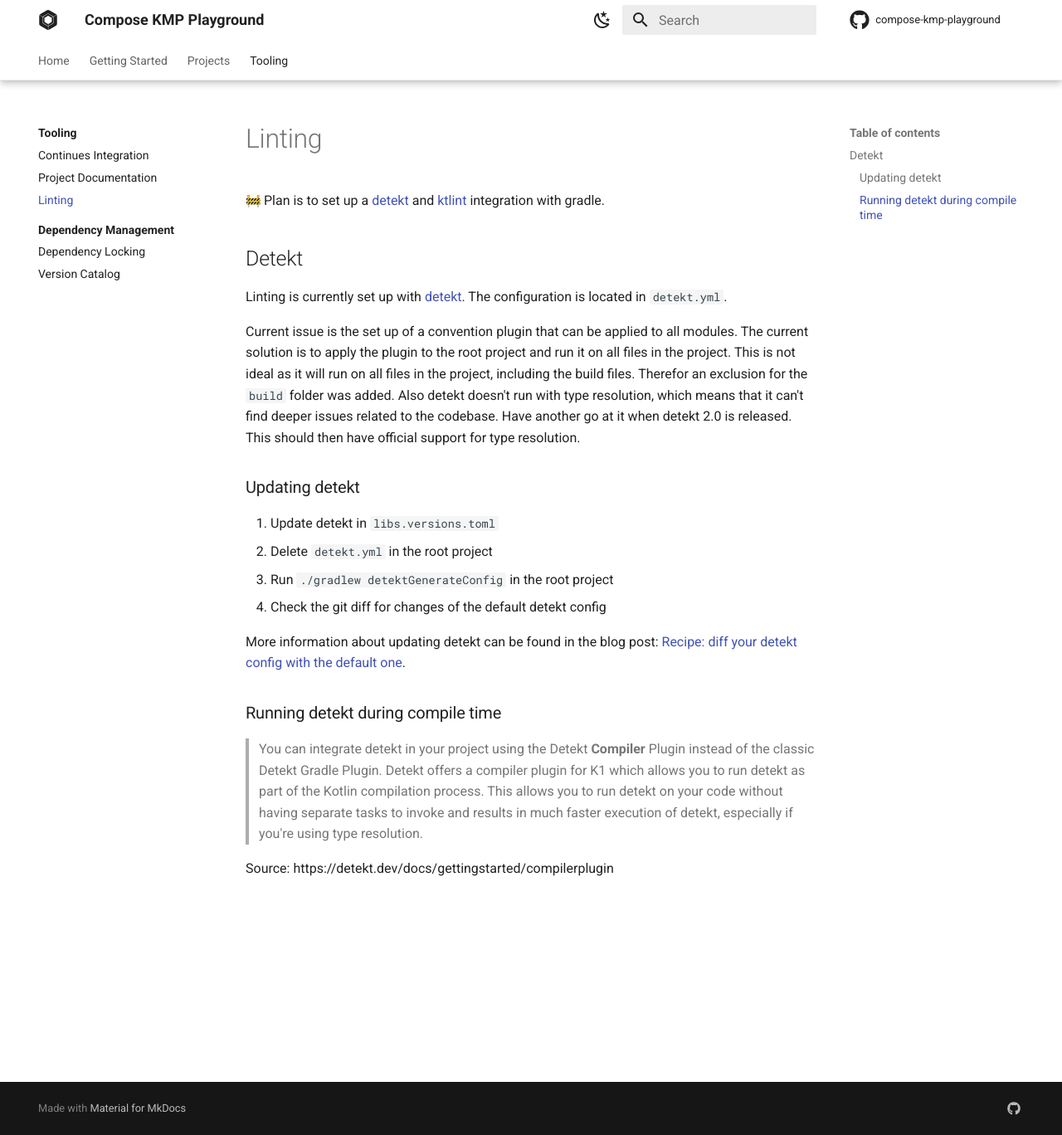
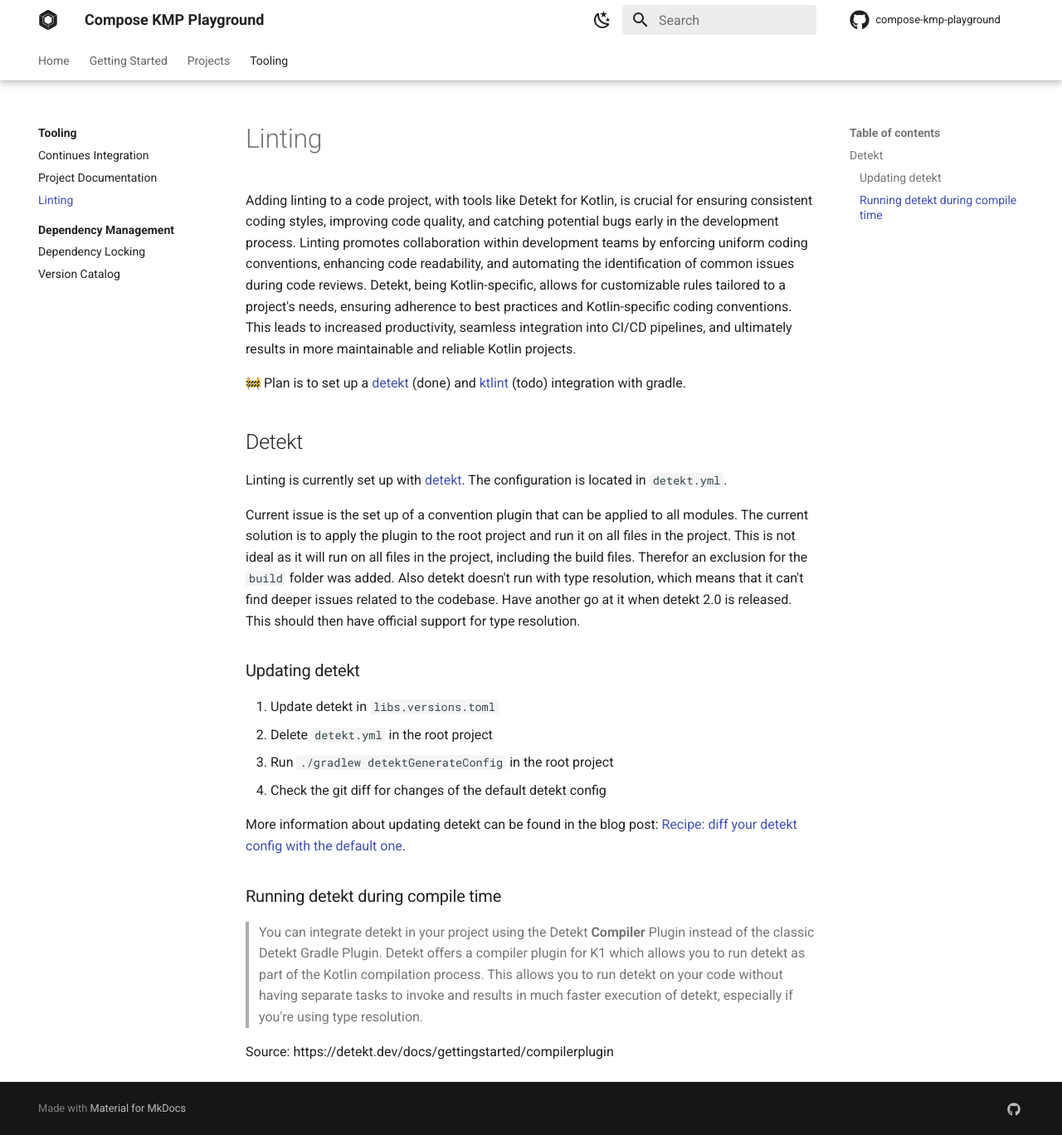
Before and after one commit to addyi/compose-kmp-playground, an MkDocs documentation site: the page built from docs/tooling/linting.md, in a window 1280 px wide and 1368 px high. Shown: the whole window at 83% size. Built offline with MkDocs 1.6.1 and Material for MkDocs 9.7.7, drawn with Linux system fonts in a browser that asks for light colours; emoji names are drawn with the system emoji font; comment, search, counter and statistics services are not loaded.

Commit message:
Add generic note about linting and detekt

```diff
--- a/docs/tooling/linting.md
+++ b/docs/tooling/linting.md
@@ -5,8 +5,15 @@
 
 # Linting
 
-:construction: Plan is to set up a [detekt](https://detekt.dev/) and [ktlint](https://github.com/JLLeitschuh/ktlint-gradle) integration with
-gradle.
+Adding linting to a code project, with tools like Detekt for Kotlin, is crucial for ensuring consistent coding styles, improving code
+quality, and catching potential bugs early in the development process. Linting promotes collaboration within development teams by enforcing
+uniform coding conventions, enhancing code readability, and automating the identification of common issues during code reviews. Detekt,
+being Kotlin-specific, allows for customizable rules tailored to a project's needs, ensuring adherence to best practices and Kotlin-specific
+coding conventions. This leads to increased productivity, seamless integration into CI/CD pipelines, and ultimately results in more
+maintainable and reliable Kotlin projects.
+
+:construction: Plan is to set up a [detekt](https://detekt.dev/) (done) and [ktlint](https://github.com/JLLeitschuh/ktlint-gradle) (todo)
+integration with gradle.
 
 ## Detekt
 
@@ -33,7 +40,8 @@
 ### Running detekt during compile time
 
 > You can integrate detekt in your project using the Detekt **Compiler** Plugin instead of the classic Detekt Gradle Plugin. Detekt offers a
-> compiler plugin for K1 which allows you to run detekt as part of the Kotlin compilation process. This allows you to run detekt on your code
+> compiler plugin for K1 which allows you to run detekt as part of the Kotlin compilation process. This allows you to run detekt on your
+> code
 > without having separate tasks to invoke and results in much faster execution of detekt, especially if you're using type resolution.
 
 Source: https://detekt.dev/docs/gettingstarted/compilerplugin
```
